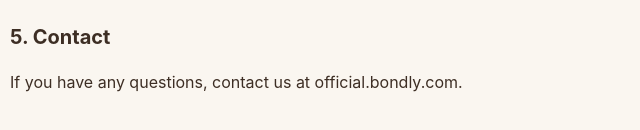
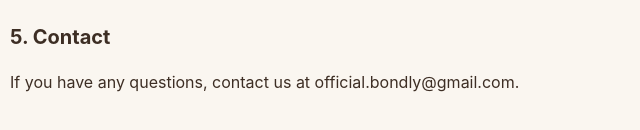
Before and after one commit to officialbondly-tech/dearly-privacy, a plain HTML site: page index.html in a window 1280 px wide. Shown: the part 748-878 px from the top of the page, 330-970 px from the left. Drawn offline with Linux system fonts and the light colour scheme.

Commit message:
Update contact email in index.html

```diff
--- a/index.html
+++ b/index.html
@@ -27,6 +27,6 @@
     <p>You can permanently delete all your data at any time by going to Settings > Clear All Contacts, or by uninstalling the app.</p>
 
     <h2>5. Contact</h2>
-    <p>If you have any questions, contact us at official.bondly.com.</p>
+    <p>If you have any questions, contact us at official.bondly@gmail.com.</p>
 </body>
 </html>
```
